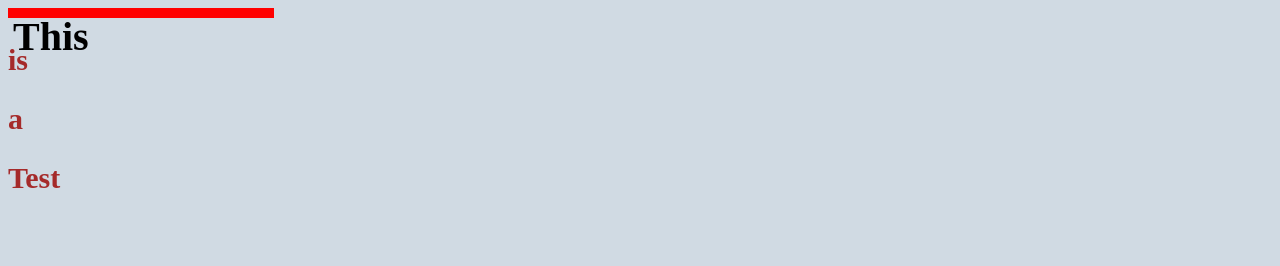
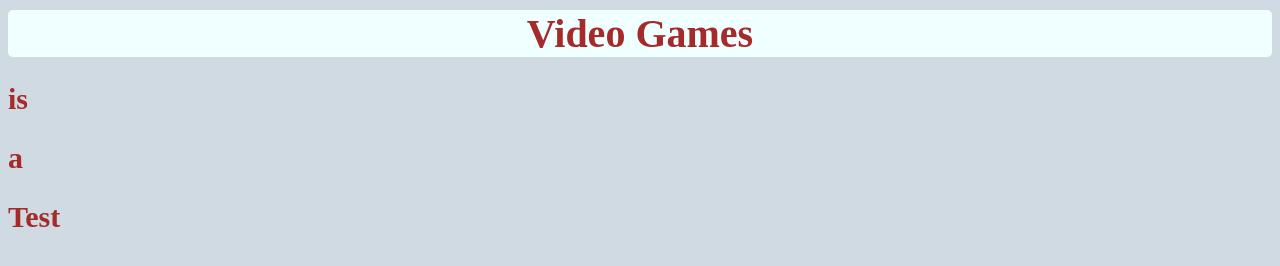
Before and after one commit to staten-island-tech/css-blogpost-project-TylerBo12, a plain HTML site: page Index.html in a window 1280 px wide. Drawn offline with Linux system fonts and the light colour scheme.

Commit message:
Css not good Today

```diff
--- a/Index.html
+++ b/Index.html
@@ -7,11 +7,11 @@
     <title>Document</title>
   </head>
   <body>
-    <div class="backgrounds"></div>
-
-    <h1 class="head1" id="id">This</h1>
-    <h2>is</h2>
-    <h2>a</h2>
-    <h2>Test</h2>
+    <div class="backgrounds">
+      <h1 class="head1">Video Games</h1>
+      <h2>is</h2>
+      <h2>a</h2>
+      <h2>Test</h2>
+    </div>
   </body>
 </html>
--- a/Style.Css
+++ b/Style.Css
@@ -5,18 +5,16 @@ font-size: 20px;
 }
 
 .head1{
+    text-align: center;
+   border-radius: 5px;
+   padding: 10px auto;
+   background-color:  azure;
+   Margin: 10px auto;
+}
 
-    margin: 0px;
-    background-color: aliceblue;
-    padding: 0px;
-    border: 5px solid red;
-    width: 20vw ;
-    height: 0vw;
+.backgrounds{
+    color: brown;
+
+    background-image: url();
 
 }
-
-h2{
-    color: brown;
-
-
-}
```
